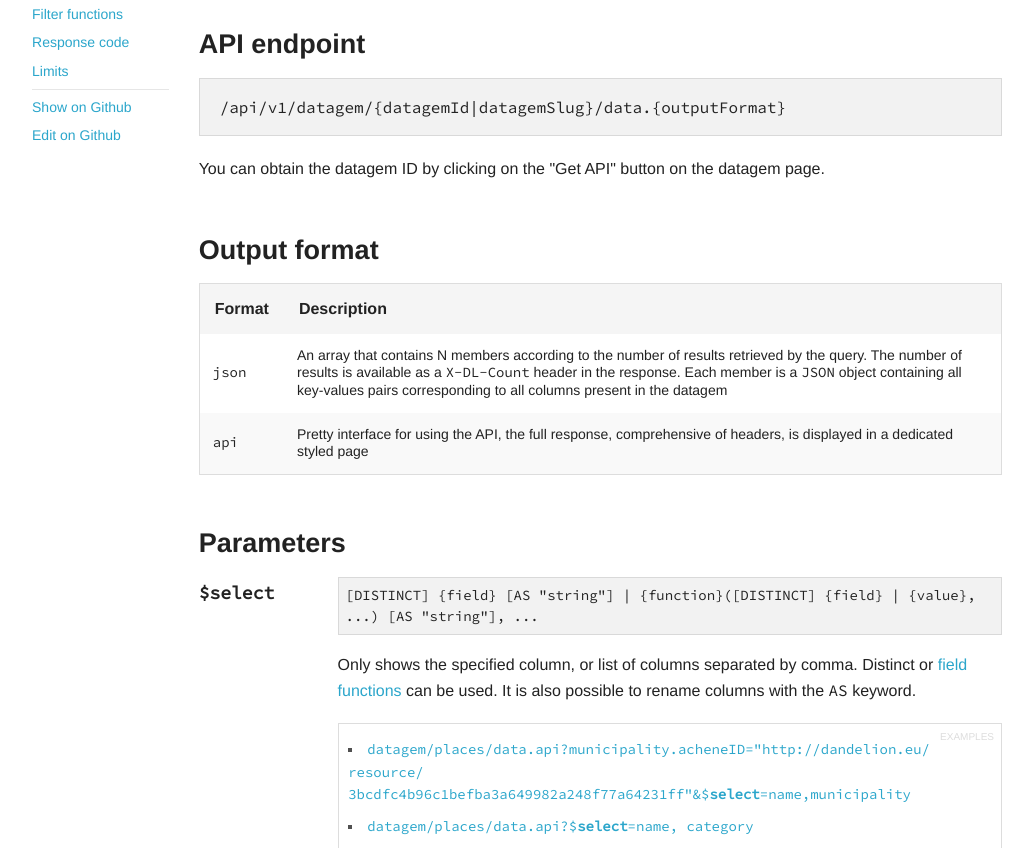
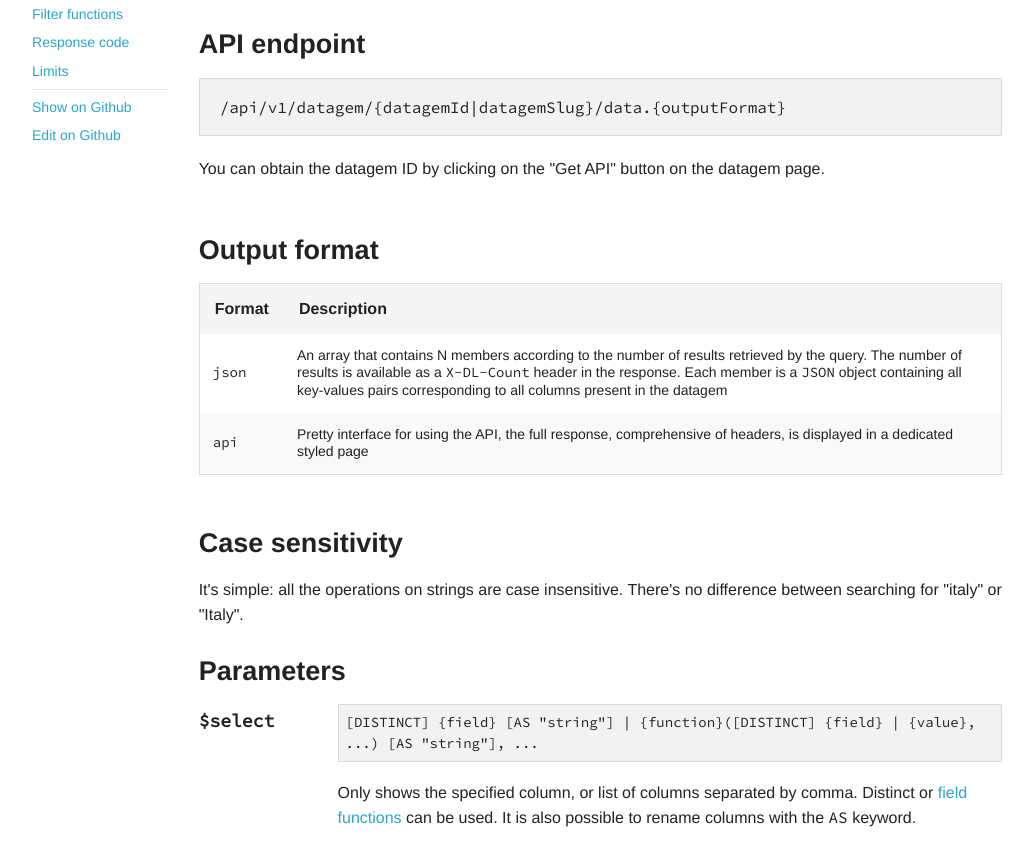
Before and after one commit to dandelion-eu/dandelion-eu.github.io, a plain HTML site: page index.html in a window 1280 px wide. Shown: the part 341-1189 px from the top of the page, without its empty margins (123-1156 px from the left). Drawn offline with Linux system fonts and the light colour scheme; a script that the page names is missing.

Commit message:
add case-sensitivity

```diff
--- a/index.html
+++ b/index.html
@@ -141,6 +141,15 @@
                 </div>
             </div>
             <!-- End of output format section -->
+
+            <!-- Case sensitivity section -->
+            <div class="row case-sensitivity-section">
+                <div class="small-12 columns">
+                    <h3 class="case-sensitivity-section-title">Case sensitivity<a class="anchor" name="case-sensitivity" href="#case-sensitivity"></a></h3>
+                    <p>It's simple: all the operations on strings are case insensitive. There's no difference between searching for "italy" or "Italy".</p>
+                </div>
+            </div>
+            <!-- End of case sensitivity -->
 
             <!-- Parameters section -->
             <!-- To edit this section content go to the dataAPI.yaml -->
```
